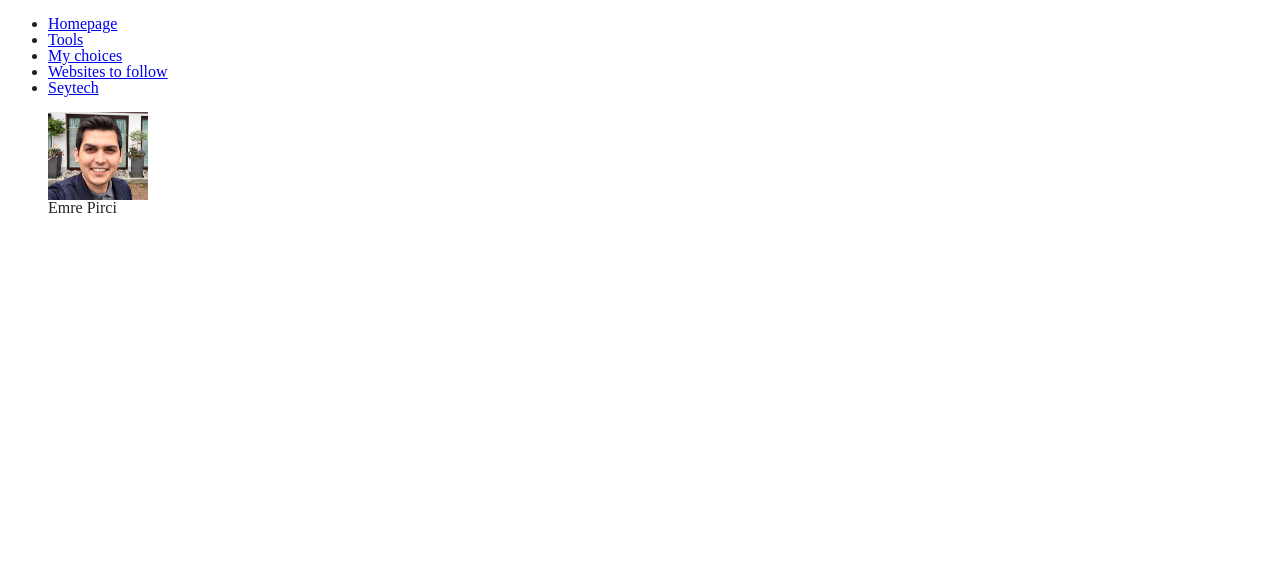
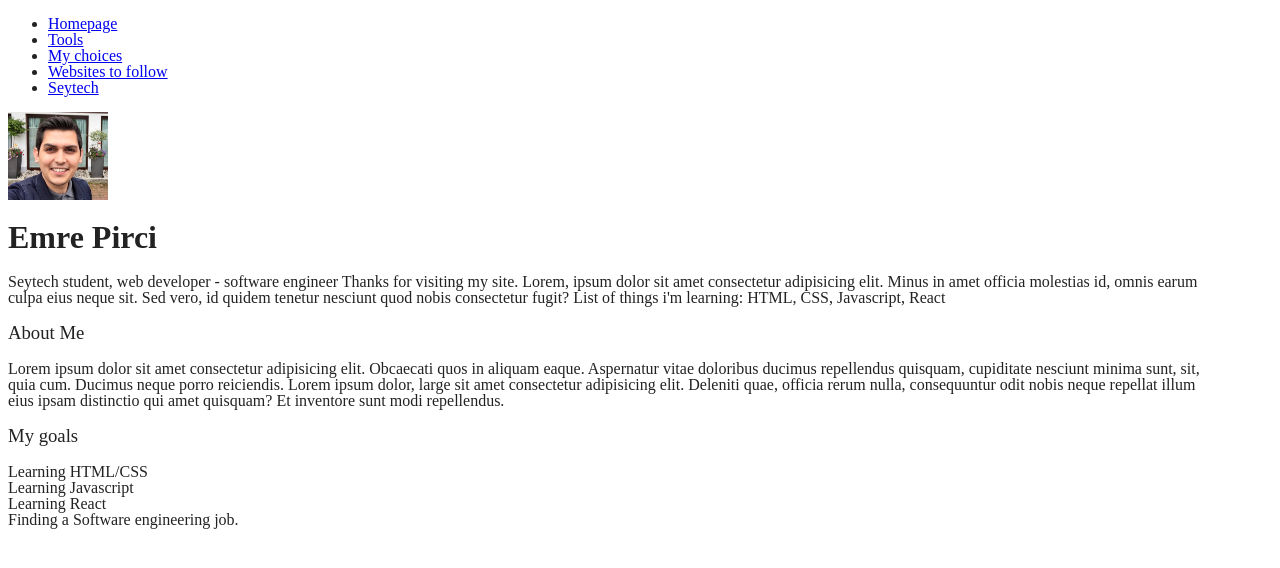
Before and after one commit to Pirci/about-me, a plain HTML site: page index.html in a window 1280 px wide. Drawn offline with Linux system fonts and the light colour scheme; files that its build step writes are made by us from their sources.

Commit message:
Final update

```diff
--- a/index.html
+++ b/index.html
@@ -5,8 +5,8 @@
     <meta http-equiv="X-UA-Compatible" content="IE=edge" />
     <meta name="viewport" content="width=device-width, initial-scale=1.0" />
     <title>About Me</title>
-    <link rel="stylesheet" href="/css/reset.css" />
-    <link rel="stylesheet" href="/css/style.css" />
+    <link rel="stylesheet" href="/reset.css" />
+    <link rel="stylesheet" href="/style.css" />
   </head>
   <body>
     <ul>
@@ -15,9 +15,41 @@
       <li><a href="my_choices.html">My choices</a></li>
       <li><a href="websites.html">Websites to follow</a></li>
       <li><a target="_blank" href="http://learn.seytech.co/">Seytech</a></li>
-      <br />
-      <img width="100px" src="/img/Pirci profil.JPG" alt="" />
-      <h1>Emre Pirci</h1>
     </ul>
+
+    <img width="100px" src="/img/Pirci profil.JPG" alt="" />
+
+    <h1>Emre Pirci</h1>
+
+    <p>
+      Seytech student, web developer -
+      <strong>software engineer</strong> Thanks for visiting my site. Lorem,
+      ipsum dolor sit amet consectetur adipisicing elit. Minus in amet officia
+      molestias id, omnis earum culpa eius neque sit. Sed vero, id quidem
+      tenetur nesciunt quod nobis consectetur fugit? List of things i'm
+      learning: <strong>HTML</strong>, <strong>CSS</strong>,
+      <strong>Javascript</strong>, <strong>React</strong>
+    </p>
+
+    <h3>About Me</h3>
+
+    <p>
+      Lorem ipsum dolor sit amet consectetur adipisicing elit. Obcaecati quos in
+      aliquam eaque. Aspernatur vitae doloribus ducimus repellendus quisquam,
+      cupiditate nesciunt minima sunt, sit, quia cum. Ducimus neque porro
+      reiciendis. Lorem ipsum dolor, large sit amet consectetur adipisicing
+      elit. Deleniti quae, officia rerum nulla, consequuntur odit nobis neque
+      repellat illum eius ipsam distinctio qui amet quisquam? Et inventore sunt
+      modi repellendus.
+    </p>
+
+    <h3>My goals</h3>
+
+    <ol>
+      <li>Learning HTML/CSS</li>
+      <li>Learning Javascript</li>
+      <li>Learning React</li>
+      <li>Finding a Software engineering job.</li>
+    </ol>
   </body>
 </html>
--- a/style.css
+++ b/style.css
@@ -10,19 +10,27 @@ ul {
   margin: 16px 0px;
   padding-left: 40px;
   list-style-type: disc;
-  margin-block-start: 1em;
-  margin-block-end: 1em;
-  margin-inline-start: 0px;
-  margin-inline-end: 0px;
-  padding-inline-start: 40px;
+}
+
+img {
+  display: block;
+  margin: 10px 0px;
 }
 
 h1 {
   display: block;
+  margin: 21px 0px;
   font-size: 2em;
-  margin-block-start: 0.67em;
-  margin-block-end: 0.67em;
-  margin-inline-start: 0px;
-  margin-inline-end: 0px;
   font-weight: bold;
 }
+
+p {
+  display: block;
+  margin: 16px 0px;
+}
+
+h3 {
+  display: block;
+  font-size: 1.17em;
+  margin: 18px 0px;
+}
```
